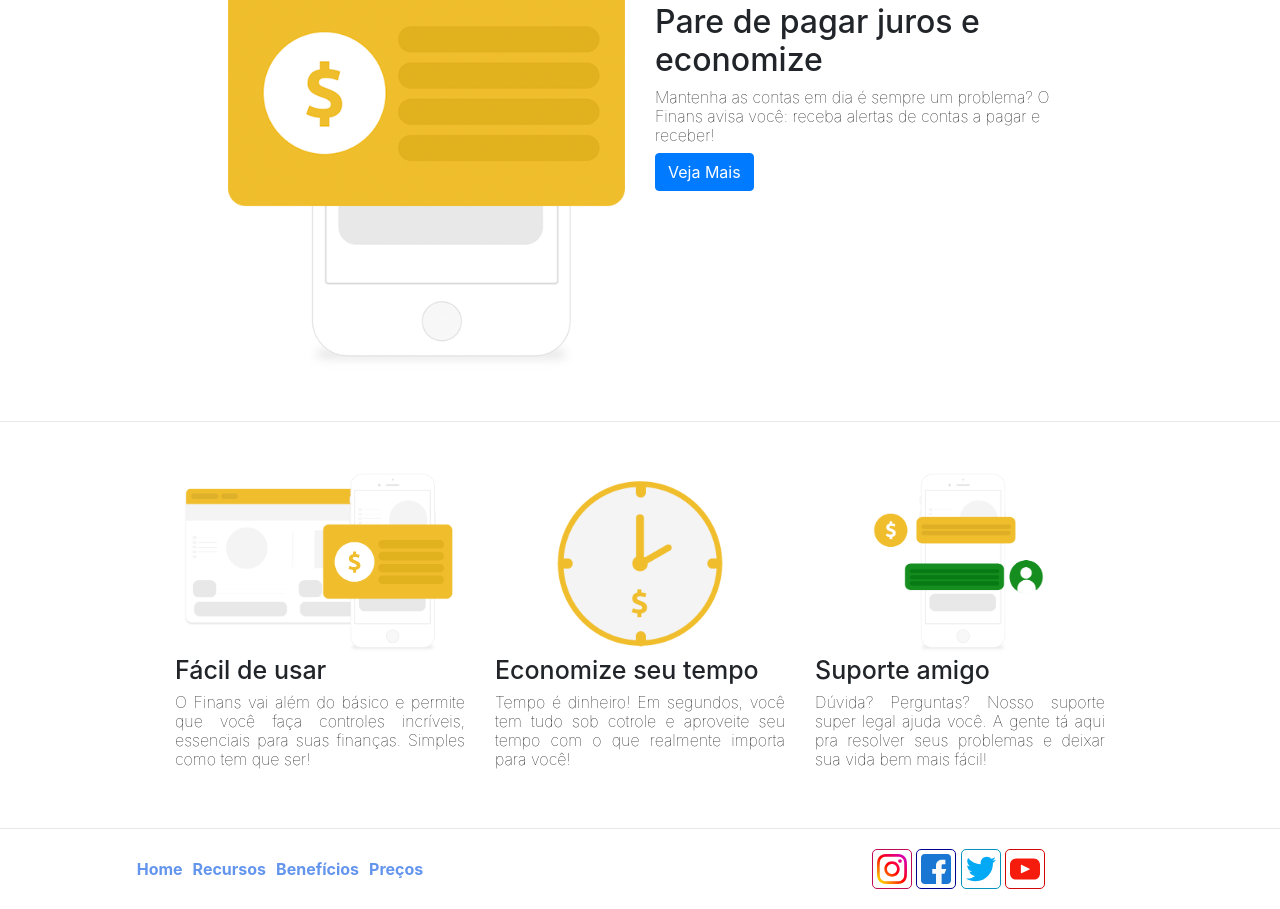
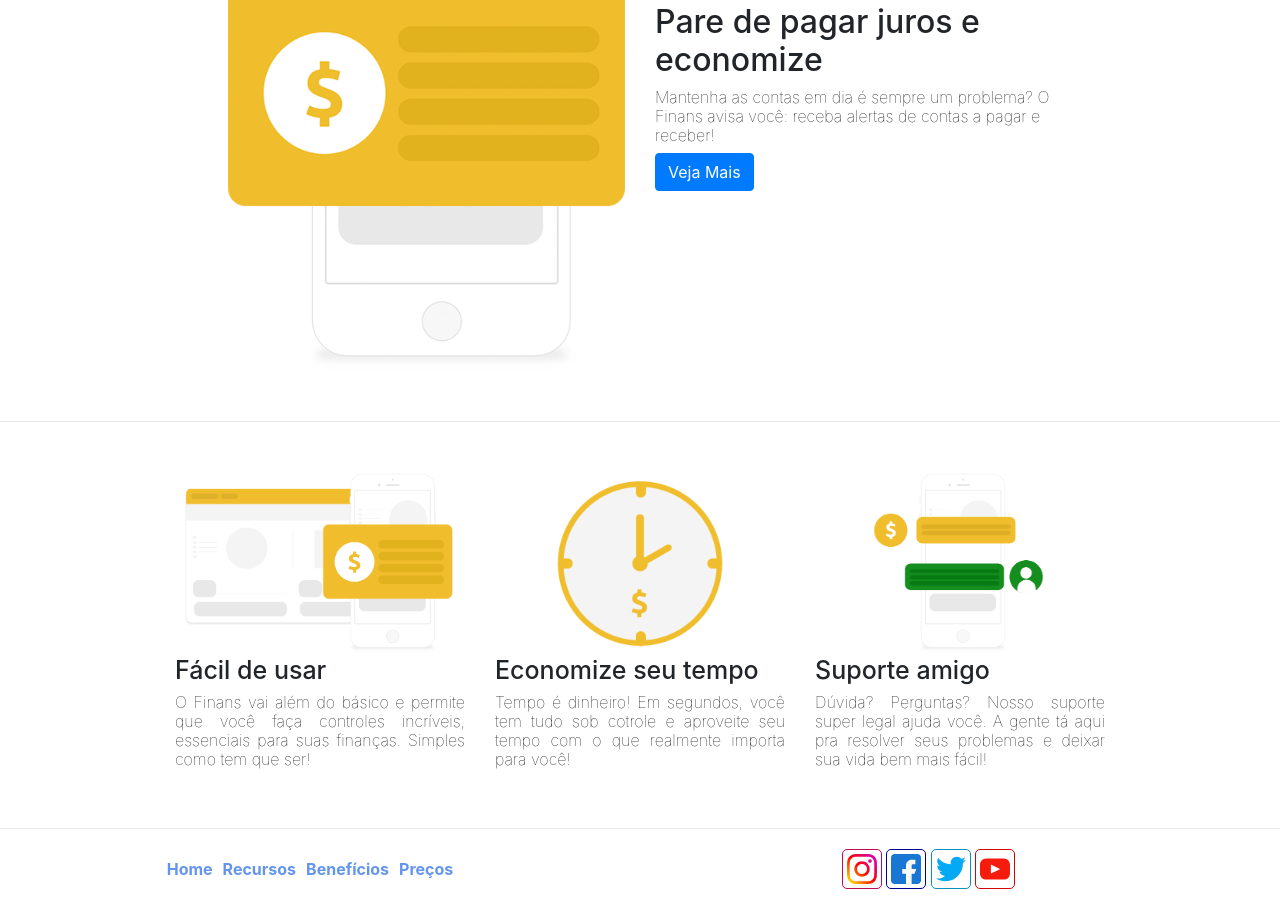
Before and after one commit to FabbSantos/Finans, a plain HTML site: page src/index.html in a window 1280 px wide. Shown: the part 1236-2145 px from the top of the page. Drawn offline with nearby package versions, Linux system fonts and the light colour scheme.

Commit message:
It's perfect now

```diff
--- a/src/index.css
+++ b/src/index.css
@@ -135,12 +135,14 @@ a.nav_2_link {
   border: none;
   padding: 5px;
 }
-
+footer {
+  overflow: hidden;
+}
 .footer_col {
   margin: 20px -60px 20px 40px;
 }
 .footer_col_0 {
-  margin: 10px 60px 10px 60px;
+  margin: 10px 0px 10px 60px;
 }
 .footer_col a {
   text-decoration: none;
```
